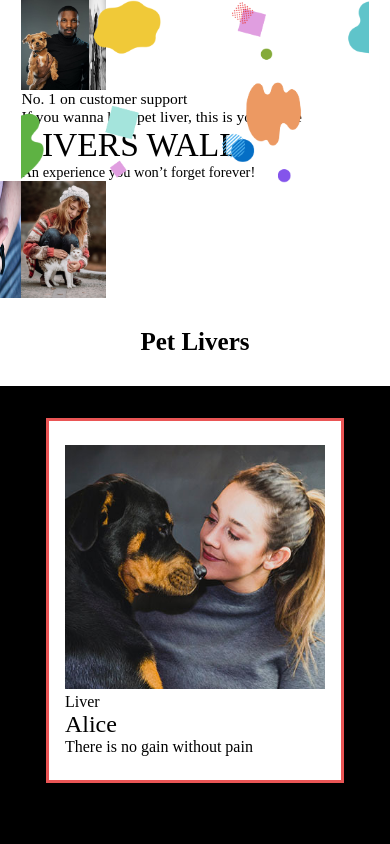
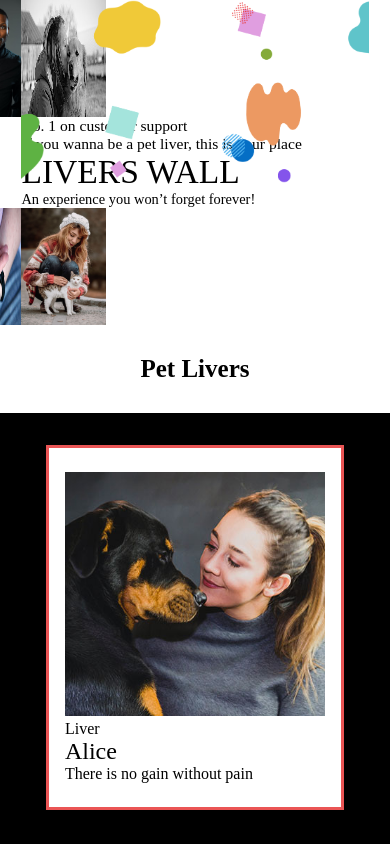
Before and after one commit to miki21396/lpojt, a plain HTML site: page index.html in a window 390 px wide. Shown: the top 844 px of the page. Drawn offline with Linux system fonts and the light colour scheme; files whose address does not match are found by name.

Commit message:
header 調整

```diff
--- a/_header.scss
+++ b/_header.scss
@@ -39,14 +39,13 @@
 
     .kv-right{
         width: 24.3%;
+    }
 
-        .kv-img{
-            position: absolute;
-            top: 0;
-            left: 0;
-            z-index: 30;
-
-        }
+    .kv-img{
+        position: absolute;
+        top: 0;
+        left: 0;
+        z-index: 30;
     }
 }
 
@@ -65,14 +64,6 @@
             display: flex;
             flex-direction: row-reverse;
 
-            .kv1{
-                width: 20%;
-                height: 90px;
-            }
-            .kv2{
-                width: 320px;
-                height: 90px;
-            }
 
     }
 
--- a/index.html
+++ b/index.html
@@ -44,8 +44,8 @@
             <div class="kv-right">
                 <img class="kv3" src="./img/kv01.jpg" alt="">
                 <img class="kv4" src="./img/kv_04.jpg" alt="kv">
-                <img class="kv-img" src="./img/kv_pc.png" alt="kv">
             </div>
+            <div class="kv-img"><img src="./img/kv_pc.png" alt="kv"></div>
         </div>
 
     </header>
```
Also changed, not shown: assets/css/style.css, 1 other file.
